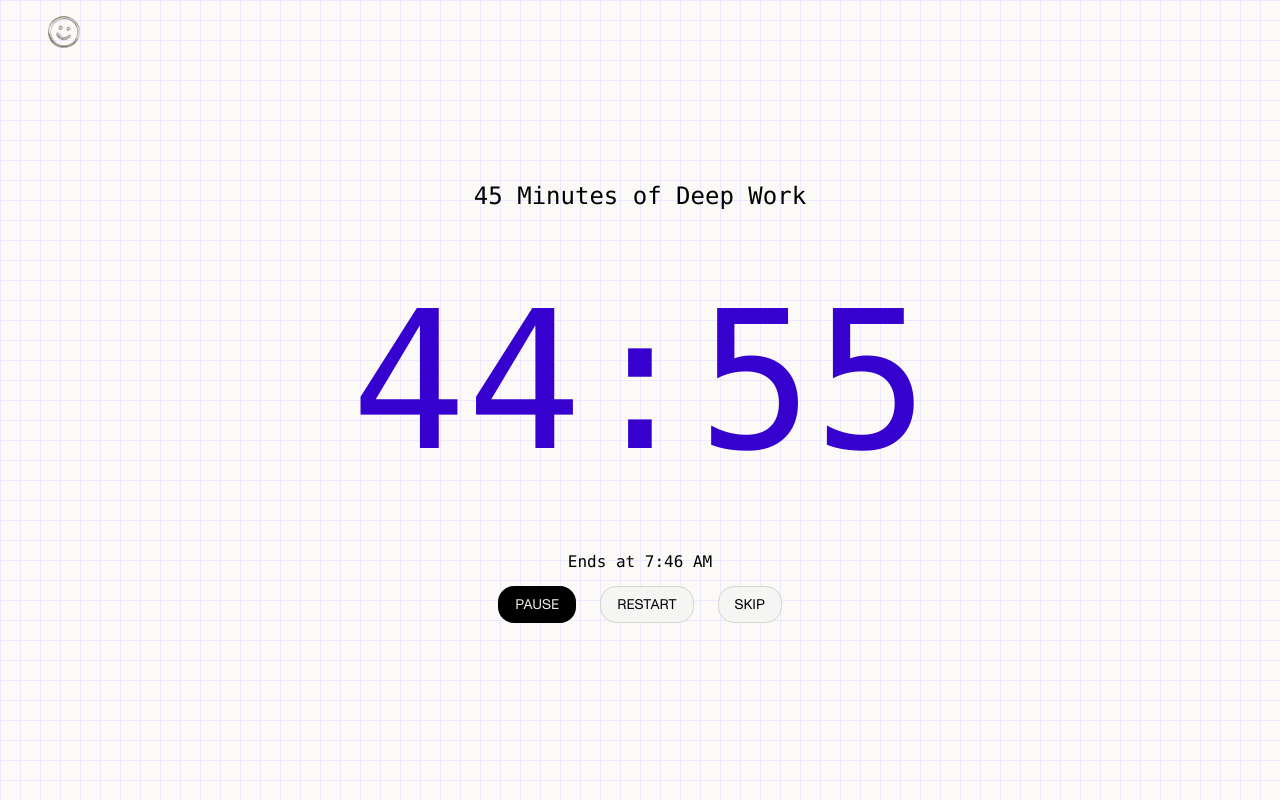
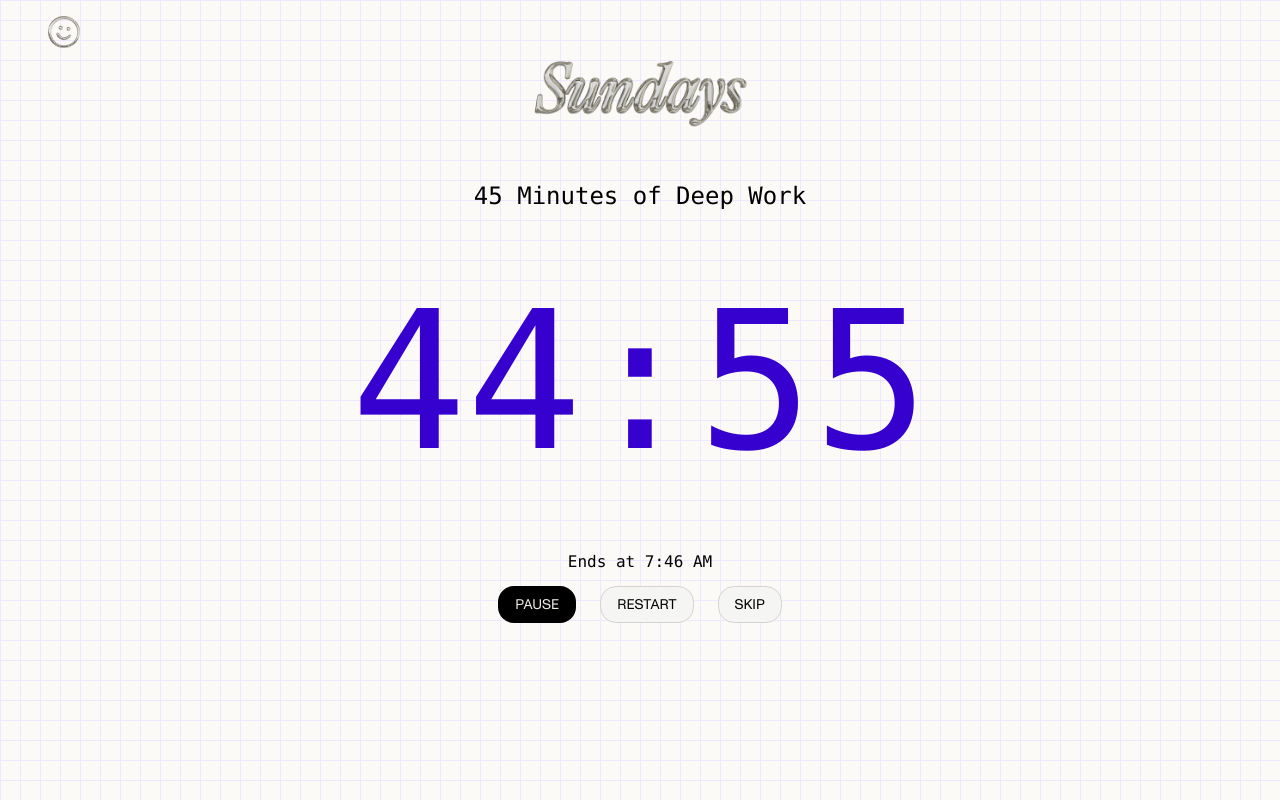
Before and after one commit to sundaysinla/sundays-website, a Next.js app: page /timer in a window 1280 px wide. Built offline with nearby package versions, Linux system fonts and the light colour scheme.

Commit message:
Add Sundays logo to TimerPage and adjust z-index for improved layout

```diff
--- a/app/timer/page.tsx
+++ b/app/timer/page.tsx
@@ -218,7 +218,7 @@ export default function TimerPage() {
         backgroundSize: "20px 20px",
       }}
     >
-      <Link href="/" className="absolute top-4 left-6 md:left-12">
+      <Link href="/" className="absolute top-4 left-6 md:left-12 z-10">
         <Image
           src="/smiley.png"
           alt="Logo"
@@ -227,6 +227,14 @@ export default function TimerPage() {
           className="opacity-80 hover:opacity-100 transition-opacity"
         />
       </Link>
+      <Image
+        src="/sundays-logo-metal.png"
+        alt="Sundays"
+        width={1024}
+        height={576}
+        priority
+        className="absolute left-1/2 -translate-x-1/2 top-4 md:top-6 w-[140px] sm:w-[180px] md:w-[220px] h-auto"
+      />
       <h1 style={{ fontFamily: "'PP Mondwest', 'SF Mono', 'Menlo', 'Courier New', monospace", fontSize: "1.5rem" }}>
         {phases[effectiveState.phaseIndex].label}
       </h1>
```
Also changed, not shown: public/sundays-logo-metal.png (added).
